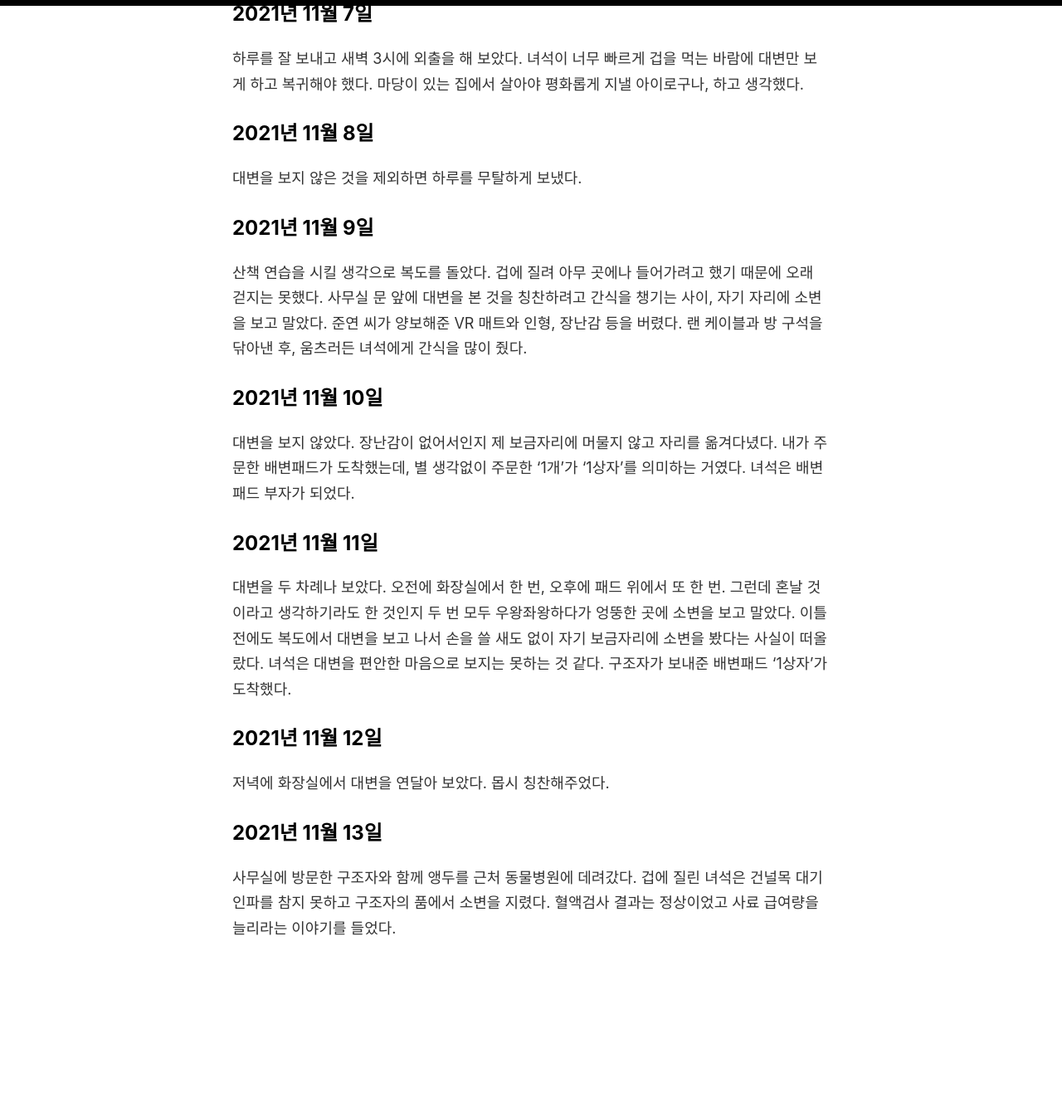
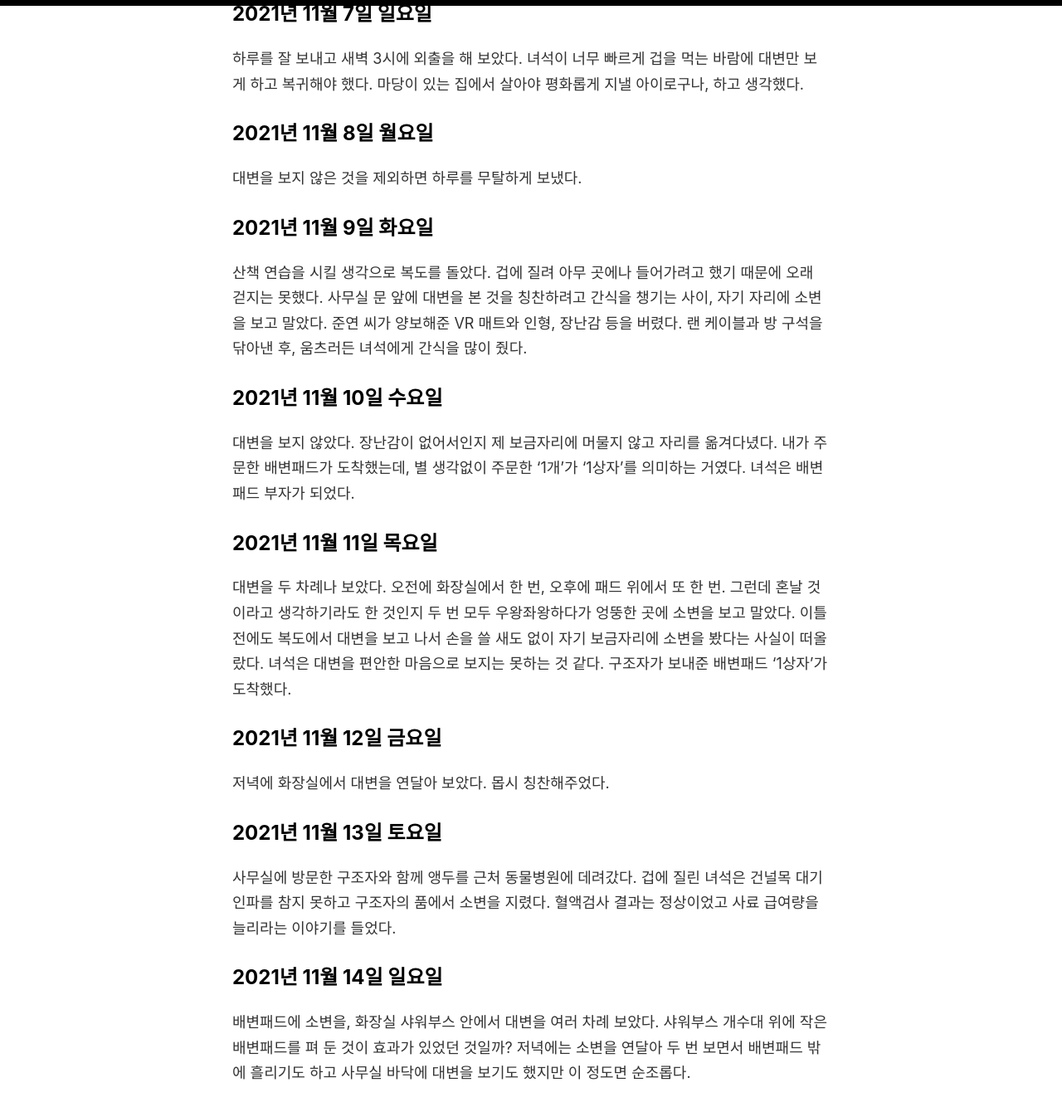
Before and after one commit to oxmhpark/www.exonomicon.net, a Jekyll site: the page built from _posts/2021-10-31-caring-note-of-aeng-doo.md, in a window 1280 px wide and 1400 px high, scrolled down 1397 px. Shown: the top 1340 px of the window at 83% size. Built offline with Jekyll 4.4.1, drawn with Linux system fonts in a browser that asks for light colours; comment, search, counter and statistics services are not loaded; before the commit the page ends 2631 px from its top, so only the background shows below that; some of the changed text lies outside the part shown.

Commit message:
Update 2021-10-31-caring-note-of-aeng-doo.md

```diff
--- a/_posts/2021-10-31-caring-note-of-aeng-doo.md
+++ b/_posts/2021-10-31-caring-note-of-aeng-doo.md
@@ -4,44 +4,47 @@ title: '앵두, 임시보호일지'
 comments: true
 published: true
 ---
-## 2021년 10월 31일
+## 2021년 10월 31일 일요일
 주 중에 "경빈 씨네 강아지 소월이의 형제자매 중 아직까지 분양되지 못한 마지막 한 마리를 사무실에서 임보하자"는 이야기가 나왔었다. 그에 따라 경빈 씨 내외, 소월이와 함께 동두천에 있는 훈련소에 가서 구조자와 직전 임시보호자 커플을 만나 사정을 듣고 시간을 보내다가 녀석을 데려왔다. 식탐은 많다는데 몸의 병인지 마음의 병인지 앙상한 몰골이었고 하필 코를 다쳐서 내내 훌쩍였다. 구조자가 지어준 이름은 앵두.
 
-## 2021년 11월 1일
+## 2021년 11월 1일 월요일
 녀석은 하루 사이 엄청 지독한 똥을 싸서 침대 시트, 모포 두 장, 티셔츠 한 장을 해먹었다. 경빈 씨가 목욕을 시켰다. 저녁 즈음에는 쓰다듬는 것을 피하지 않고 먹을 것을 주지 않아도 다가오는 등 경계심이 다소 누그러진 듯 보였다.
 
-## 2021년 11월 2일
+## 2021년 11월 2일 화요일
 경빈 씨가 찾은 애견용품점에 함께 가서 밥그릇, 배변패드, 빗, 목줄, 장난감, 간식을 사왔다. 배변패드를 깔아주려고 포장을 뜯어보니 소월이가 쓰던 것의 절반 크기 밖에 되지 않았다. 앵두는 코를 덜 훌쩍였지만 콧등의 붓기는 가라앉지 않았다.
 
-## 2021년 11월 3일
+## 2021년 11월 3일 수요일
 앵두가 사무실에 적응을 했는지 소변을 패드에 보기 시작했다. 그러나 대변 쪽은 실패. 적당히 같이 지내다보면 알아서 장소를 가릴 것이라고만 생각하고 있었는데, 경빈 씨가 하루빨리 교육시킬 것을 권했다.
 
-## 2021년 11월 4일
+## 2021년 11월 4일 목요일
 녀석의 콧등에 원인모를 상처가 하나 더 생겼다. 앞발로 콧등을 긁어서 난 상처인 것 같다. 대변도 보지 않았다. 아무래도 대변을 보게 하려면 외출을 시켜야 할 것 같은데...
 
-## 2021년 11월 5일
+## 2021년 11월 5일 금요일
 잘 먹고 잘 잤다. 내가 낮잠을 자는 사이 화장실에서 대변을 봤다고. 아니나다를까, 외출을 해야 대변을 보는 녀석이라고 한다.
 
-## 2021년 11월 6일
+## 2021년 11월 6일 토요일
 앵두를 데리고 소월이, 경빈 씨 내외와 함께 상암동 올림픽 경기장 옆에 있는 강아지 운동장에 다녀왔다. 다른 개들과는 잘 노는 것을 보니, 녀석은 그냥 겁이 많은 게 아니라 사람만을 무서워하는 것 같다.
 
-## 2021년 11월 7일
+## 2021년 11월 7일 일요일
 하루를 잘 보내고 새벽 3시에 외출을 해 보았다. 녀석이 너무 빠르게 겁을 먹는 바람에 대변만 보게 하고 복귀해야 했다. 마당이 있는 집에서 살아야 평화롭게 지낼 아이로구나, 하고 생각했다.
 
-## 2021년 11월 8일
+## 2021년 11월 8일 월요일
 대변을 보지 않은 것을 제외하면 하루를 무탈하게 보냈다.
 
-## 2021년 11월 9일
+## 2021년 11월 9일 화요일
 산책 연습을 시킬 생각으로 복도를 돌았다. 겁에 질려 아무 곳에나 들어가려고 했기 때문에 오래 걷지는 못했다. 사무실 문 앞에 대변을 본 것을 칭찬하려고 간식을 챙기는 사이, 자기 자리에 소변을 보고 말았다. 준연 씨가 양보해준 VR 매트와 인형, 장난감 등을 버렸다. 랜 케이블과 방 구석을 닦아낸 후, 움츠러든 녀석에게 간식을 많이 줬다.
 
-## 2021년 11월 10일
+## 2021년 11월 10일 수요일
 대변을 보지 않았다. 장난감이 없어서인지 제 보금자리에 머물지 않고 자리를 옮겨다녔다. 내가 주문한 배변패드가 도착했는데, 별 생각없이 주문한 '1개'가 '1상자'를 의미하는 거였다. 녀석은 배변패드 부자가 되었다.
 
-## 2021년 11월 11일
+## 2021년 11월 11일 목요일
 대변을 두 차례나 보았다. 오전에 화장실에서 한 번, 오후에 패드 위에서 또 한 번. 그런데 혼날 것이라고 생각하기라도 한 것인지 두 번 모두 우왕좌왕하다가 엉뚱한 곳에 소변을 보고 말았다. 이틀 전에도 복도에서 대변을 보고 나서 손을 쓸 새도 없이 자기 보금자리에 소변을 봤다는 사실이 떠올랐다. 녀석은 대변을 편안한 마음으로 보지는 못하는 것 같다. 구조자가 보내준 배변패드 '1상자'가 도착했다.
 
-## 2021년 11월 12일
+## 2021년 11월 12일 금요일
 저녁에 화장실에서 대변을 연달아 보았다. 몹시 칭찬해주었다.
 
-## 2021년 11월 13일
+## 2021년 11월 13일 토요일
 사무실에 방문한 구조자와 함께 앵두를 근처 동물병원에 데려갔다. 겁에 질린 녀석은 건널목 대기인파를 참지 못하고 구조자의 품에서 소변을 지렸다. 혈액검사 결과는 정상이었고 사료 급여량을 늘리라는 이야기를 들었다.
+
+## 2021년 11월 14일 일요일
+배변패드에 소변을, 화장실 샤워부스 안에서 대변을 여러 차례 보았다. 샤워부스 개수대 위에 작은 배변패드를 펴 둔 것이 효과가 있었던 것일까? 저녁에는 소변을 연달아 두 번 보면서 배변패드 밖에 흘리기도 하고 사무실 바닥에 대변을 보기도 했지만 이 정도면 순조롭다.
```
